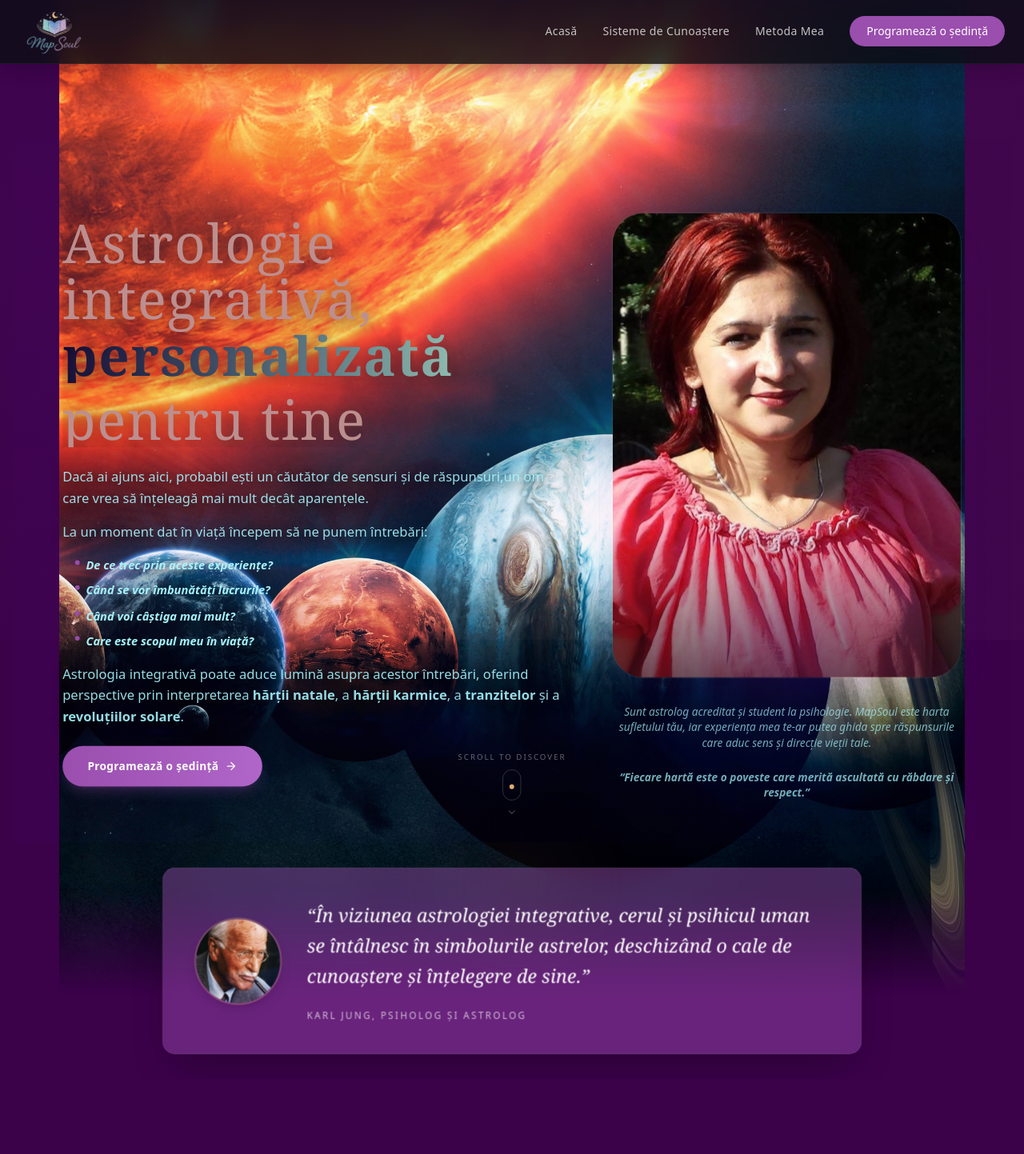
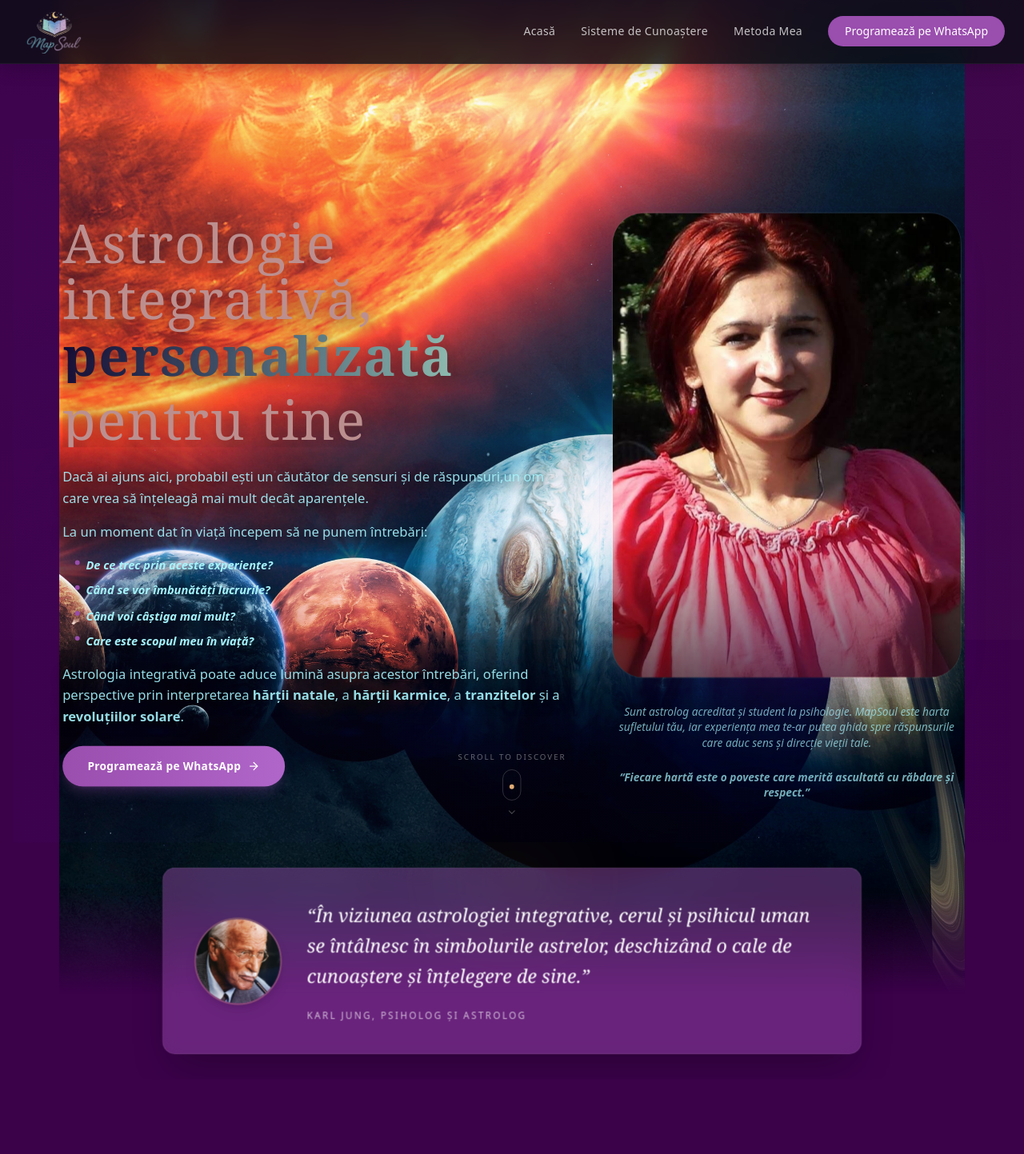
Before and after one commit to scaevola1981/mapsoul-landing-page, a Next.js app: page / in a window 1280 px wide. Shown: the top 1443 px of the page at 80% size. Built offline with nearby package versions, Linux system fonts and the light colour scheme.

Commit message:
Add WhatsApp booking CTA

```diff
--- a/src/components/Hero.tsx
+++ b/src/components/Hero.tsx
@@ -119,23 +119,22 @@ export default function Hero() {
             className="flex flex-col items-center gap-4 sm:flex-row lg:justify-start"
           >
             <motion.div whileHover={{ scale: 1.02, rotate: -1 }} whileTap={{ scale: 0.98 }}>
-              <Link
-                href="#contact"
+              <a
+                href="https://wa.me/40765181199"
+                target="_blank"
+                rel="noopener noreferrer"
                 className="group relative inline-flex items-center gap-2 overflow-hidden rounded-full bg-gradient-to-r from-[#9A4EAE] to-[#b066c9] px-8 py-4 text-sm font-semibold tracking-wide text-white shadow-lg shadow-[#9A4EAE]/25 transition-all duration-300 hover:shadow-xl hover:shadow-[#9A4EAE]/40 hover:brightness-110"
               >
-                Programează o ședință
-                <ArrowRight
-                  size={16}
-                  className="transition-transform duration-300 group-hover:translate-x-1"
-                />
-                {/* Advanced Sweep */}
+                Programează pe WhatsApp
+                <ArrowRight size={16} className="transition-transform duration-300 group-hover:translate-x-1" />
                 <motion.span
                   className="absolute inset-0 z-10 w-full -translate-x-full bg-gradient-to-r from-transparent via-white/30 to-transparent skew-x-[-20deg]"
                   initial={{ x: "-100%" }}
                   whileHover={{ x: "200%" }}
                   transition={{ duration: 0.7, ease: "easeInOut" }}
                 />
-              </Link>
+              </a>
+
             </motion.div>
           </motion.div>
 
--- a/src/components/Navbar.tsx
+++ b/src/components/Navbar.tsx
@@ -72,15 +72,19 @@ export default function Navbar() {
             </a>
           ))}
           <a
-            href="mailto:contact@mapsoul.ro"
+            href="https://wa.me/40765181199"
+            target="_blank"
+            rel="noopener noreferrer"
             className="rounded-full border border-[#9A4EAE]/30 bg-[#9A4EAE] px-5 py-2 text-sm font-medium text-white transition-all hover:bg-[#9A4EAE]/90"
           >
-            Programează o ședință
+            Programează pe WhatsApp
           </a>
+
         </nav>
 
         {/* Mobile Menu Button */}
         <button
+        aria-label="Deschide meniul"
           className="text-[#ededed] md:hidden"
           onClick={() => setIsMobileMenuOpen(!isMobileMenuOpen)}
         >
@@ -109,12 +113,15 @@ export default function Navbar() {
                 </a>
               ))}
               <a
-                href="mailto:contact@mapsoul.ro"
+                href="https://wa.me/40765181199"
+                target="_blank"
+                rel="noopener noreferrer"
                 onClick={() => setIsMobileMenuOpen(false)}
-                className="mt-2 text-center rounded-full bg-[#9A4EAE] px-5 py-3 text-sm font-semibold text-white transition-all hover:bg-[#9A4EAE]/90"
+                className="rounded-full border border-[#9A4EAE]/30 bg-[#9A4EAE] px-5 py-2 text-sm font-medium text-white transition-all hover:bg-[#9A4EAE]/90"
               >
-                Programează o ședință
+                Programează pe WhatsApp
               </a>
+
             </nav>
           </motion.div>
         )}
```
Also changed, not shown: 1 other file (tests, documents, lock files or other folders).
